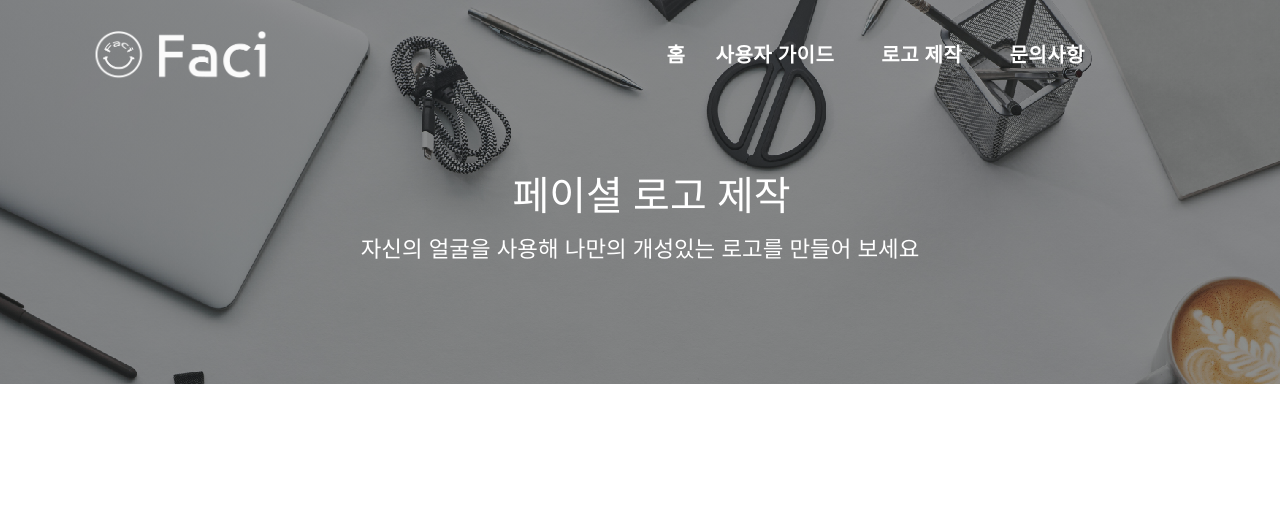
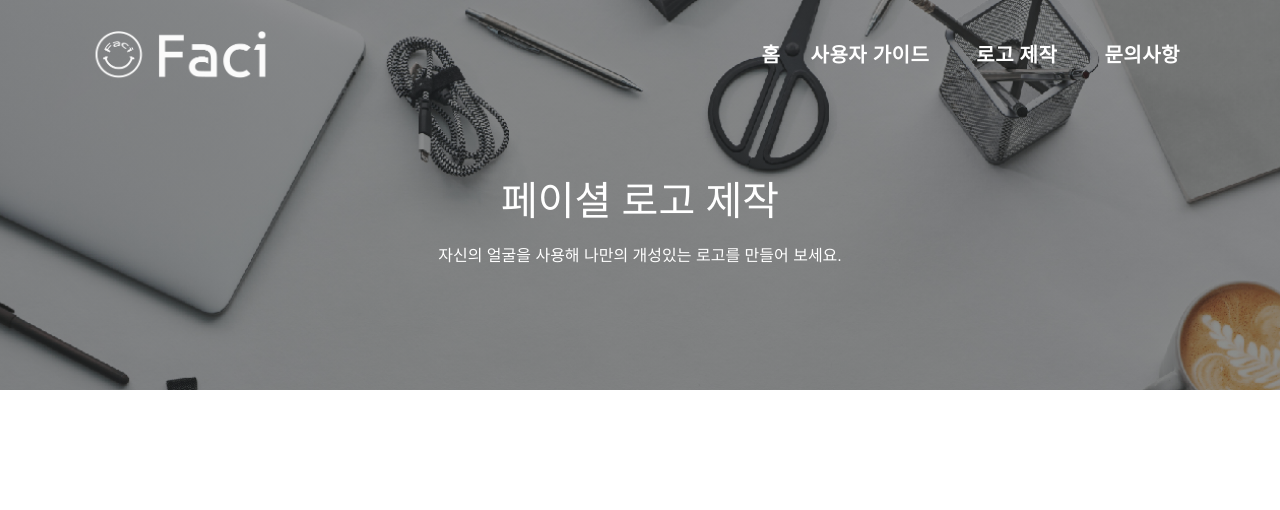
Before and after one commit to blue-min/FinalProject, a Django app: page /logo_making/ in a window 1280 px wide; the page is wider, and only the part inside the window is pictured. Shown: the top 510 px of that part. Run offline with Django 4.2, Linux system fonts and the light colour scheme; some libraries are stand-ins or nearby versions.

Commit message:
강미리 10/10 13:38 서광주 dt점 logo_making.html 수정

```diff
--- a/FACI_Django/templates/archone/logo_making.html
+++ b/FACI_Django/templates/archone/logo_making.html
@@ -39,7 +39,7 @@
    <div class="header navbar-fixed-top">
         <div class="container">
             <div class="row">
-             <div class="col-lg-3 col-md-3 col-sm-12 col-xs-12">
+                <div class="col-lg-4 col-md-4 col-sm-12 col-xs-12">
                     <a href="/home"><img src="/static/images/whitelogo.png" alt="Interior Design Website Templates Free Download" style="width: 190px; height:50px;"></a>
                 </div>
                 <div class="col-lg-8 col-md-8 col-sm-12 col-xs-12">
@@ -52,7 +52,7 @@
                                 </li>
                                 <li class="has-sub"><a href="/logo_making" title="logo_making">로고 제작</a>
                                 </li>
-                            <li><a href="/contact" title="contact">문의사항</a></li>
+                                <li><a href="/contact" title="contact">문의사항</a> </li>
 
                             </ul>
                         </div>
@@ -62,14 +62,14 @@
         </div>
     </div>
     <div class="page-header">
-    <!-- page header -->
         <div class="container">
             <div class="row">
                 <div class="col-lg-12 col-md-12 col-sm-12 col-xs-12">
                     <div class="page-caption">
-                    <h2 class="page-title" style="position:absolute; left:15%; width:800px;">페이셜 로고 제작</h2>
-                    <br><br>
-                    <p style="font-size: 140%;">자신의 얼굴을 사용해 나만의 개성있는 로고를 만들어 보세요</p>
+                        <h1 class="page-title" >페이셜 로고 제작</h1>
+                        <p>자신의 얼굴을 사용해 나만의 개성있는 로고를 만들어 보세요.</p>
+                       <!-- <p>Praesent sit amet dapibus dui, non ullamcorper nisecenas ac
+                            <br> nulla non urna ullamcorper iaculis nec eu leo. </p>-->
                     </div>
                 </div>
             </div>
```
Lines whose indentation alone changed are shown as unchanged.
